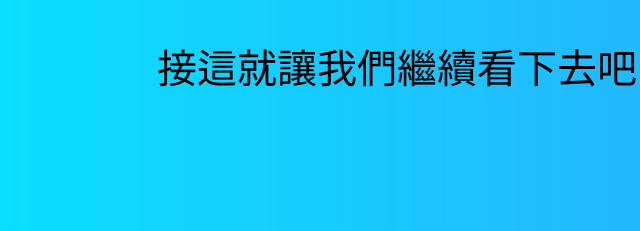
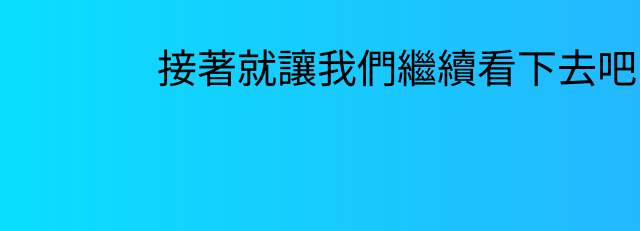
Before and after one commit to justin0804nitsuj/movingmoney-pro-bug, a plain HTML site: page main.html in a window 1280 px wide. Shown: the part 301-532 px from the top of the page, 243-883 px from the left. Drawn offline with Linux system fonts and the light colour scheme.

Commit message:
修正這to著

```diff
--- a/main.html
+++ b/main.html
@@ -31,7 +31,7 @@
     <!-- 最上面 -->
     <p class="center-text title">歡迎您來到這個網站</p>
     <p class="center-text" style="font-size: 40px;">提示:左邊的標籤都是可以點的喔</p>
-    <p class="center-text" style="font-size: 40px;">接這就讓我們繼續看下去吧</p>
+    <p class="center-text" style="font-size: 40px;">接著就讓我們繼續看下去吧</p>
     <div style="height:750px;"></div>
     <p id="abouttohere"></p>
     <!-- 關於我們 -->
```
